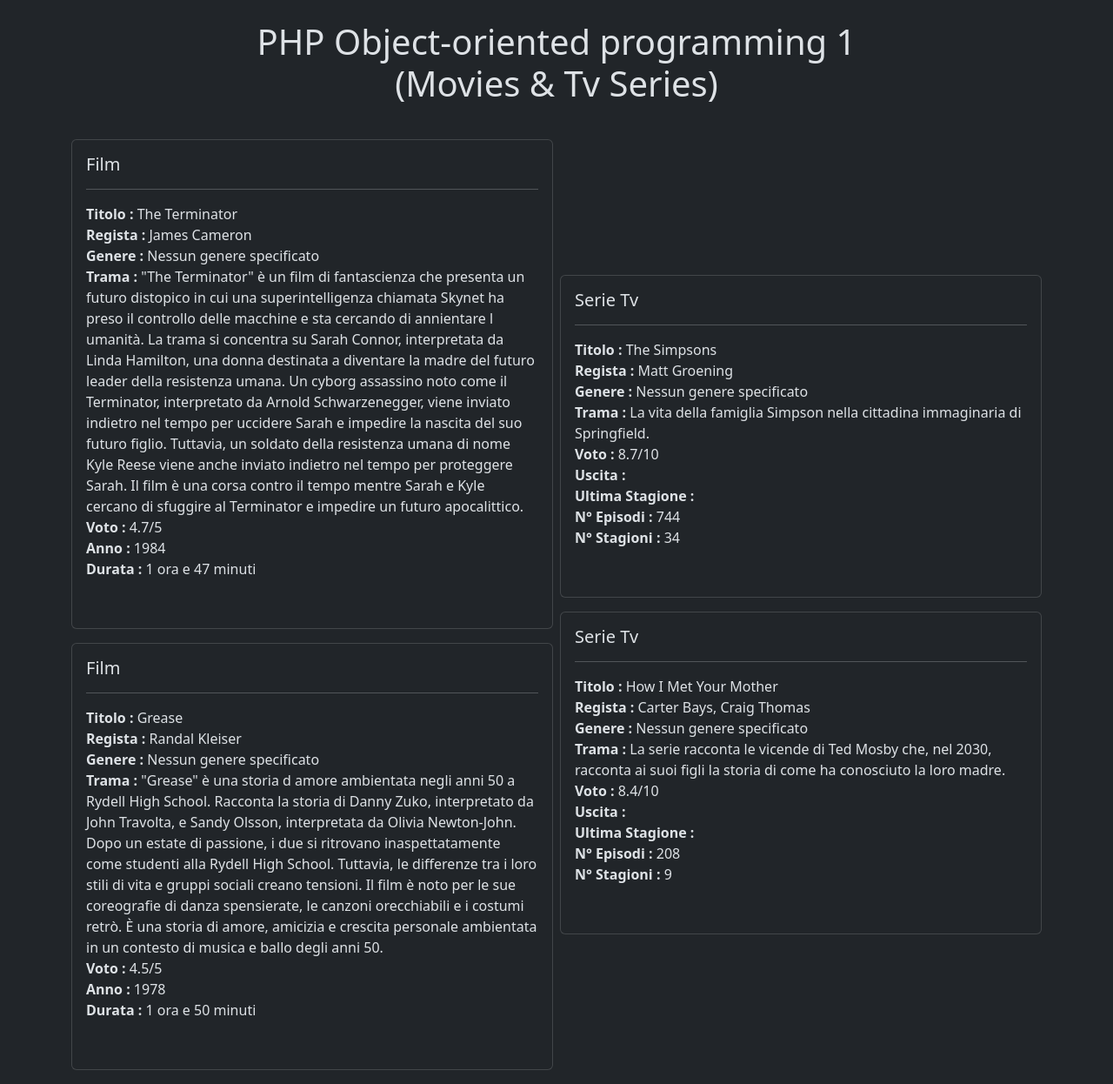
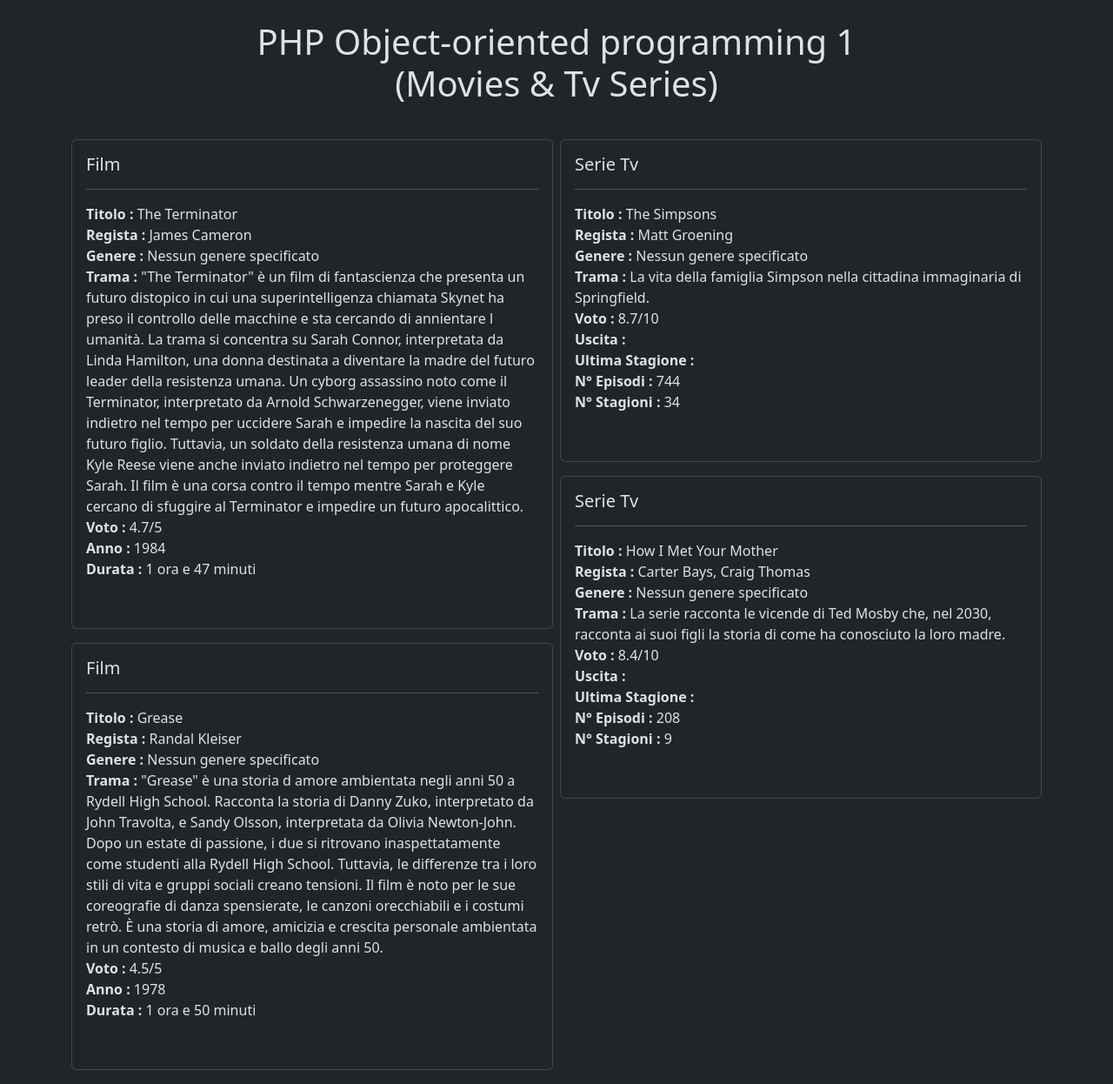
Before and after one commit to Samuele-Benato/php-oop-1, a PHP site: page / in a window 1280 px wide. Shown: the whole page at 87% size. Run offline with PHP 8.4, Linux system fonts and the light colour scheme.

Commit message:
fix: style

```diff
--- a/index.php
+++ b/index.php
@@ -41,7 +41,7 @@ require __DIR__ . '/arrays/db.php'
 
     <div class="container">
         <h1 class="text-center my-4">PHP Object-oriented programming 1 <br> (Movies & Tv Series)</h1>
-        <div class="row justify-content-around align-items-center g-2">
+        <div class="row justify-content-around align-items-start g-2">
             <div class="col col-lg-6 col-md-4 ">
                 <?php foreach ($movies as $movie): ?>
                 <div class="card my-3">
@@ -58,7 +58,7 @@ require __DIR__ . '/arrays/db.php'
                 </div>
                 <?php endforeach; ?>
             </div>
-            <div class="col-lg-6 col-md-4">
+            <div class="col-lg-6 col-md-4 ">
                 <?php foreach ($tvseries as $tvserie): ?>
                 <div class="card my-3">
 
```
